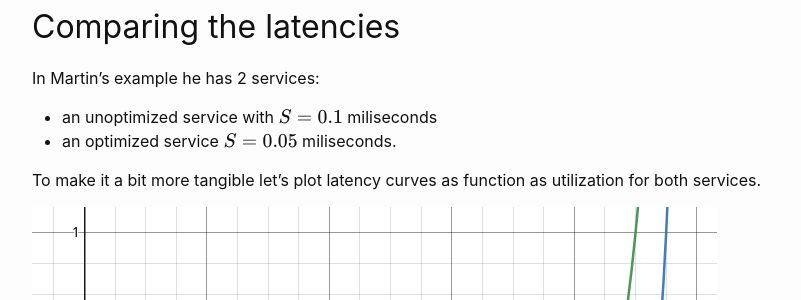
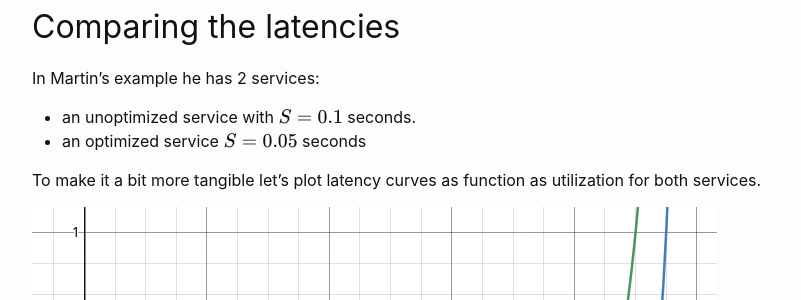
Before and after one commit to pveentjer/pveentjer.github.io, a Jekyll site: the page built from _posts/2022-04-18-service-time-cut-in-half.md, in a window 1280 px wide and 900 px high, scrolled down 1302 px. Shown: the part 153-453 px from the top of the window, without its empty margins (238-1039 px from the left). Built offline with Jekyll 4.4.1, drawn with Linux system fonts in a browser that asks for light colours; formulas are drawn with MathJax 3.

Commit message:
Fixed minor errors

```diff
--- a/_config.yml
+++ b/_config.yml
@@ -14,7 +14,7 @@ minima:
 
   # generate social links in footer
   social_links:
-    twitter: pveentjer
+    twitter: PeterVeentjer
     github:  pveentjer
     linkedin: peter-veentjer-a124101
 
--- a/_posts/2022-04-18-service-time-cut-in-half.md
+++ b/_posts/2022-04-18-service-time-cut-in-half.md
@@ -50,8 +50,8 @@ $$ \lambda = \dfrac{S}{\rho}$$
 ## Comparing the latencies
 
 In Martin's example he has 2 services:
- - an unoptimized service with $$ S=0.1 $$ miliseconds
- - an optimized service  $$ S=0.05 $$ miliseconds.
+ - an unoptimized service with $$ S=0.1 $$ seconds.
+ - an optimized service  $$ S=0.05 $$ seconds
 
 To make it a bit more tangible let's plot latency curves as function as utilization for both services.
 
```
